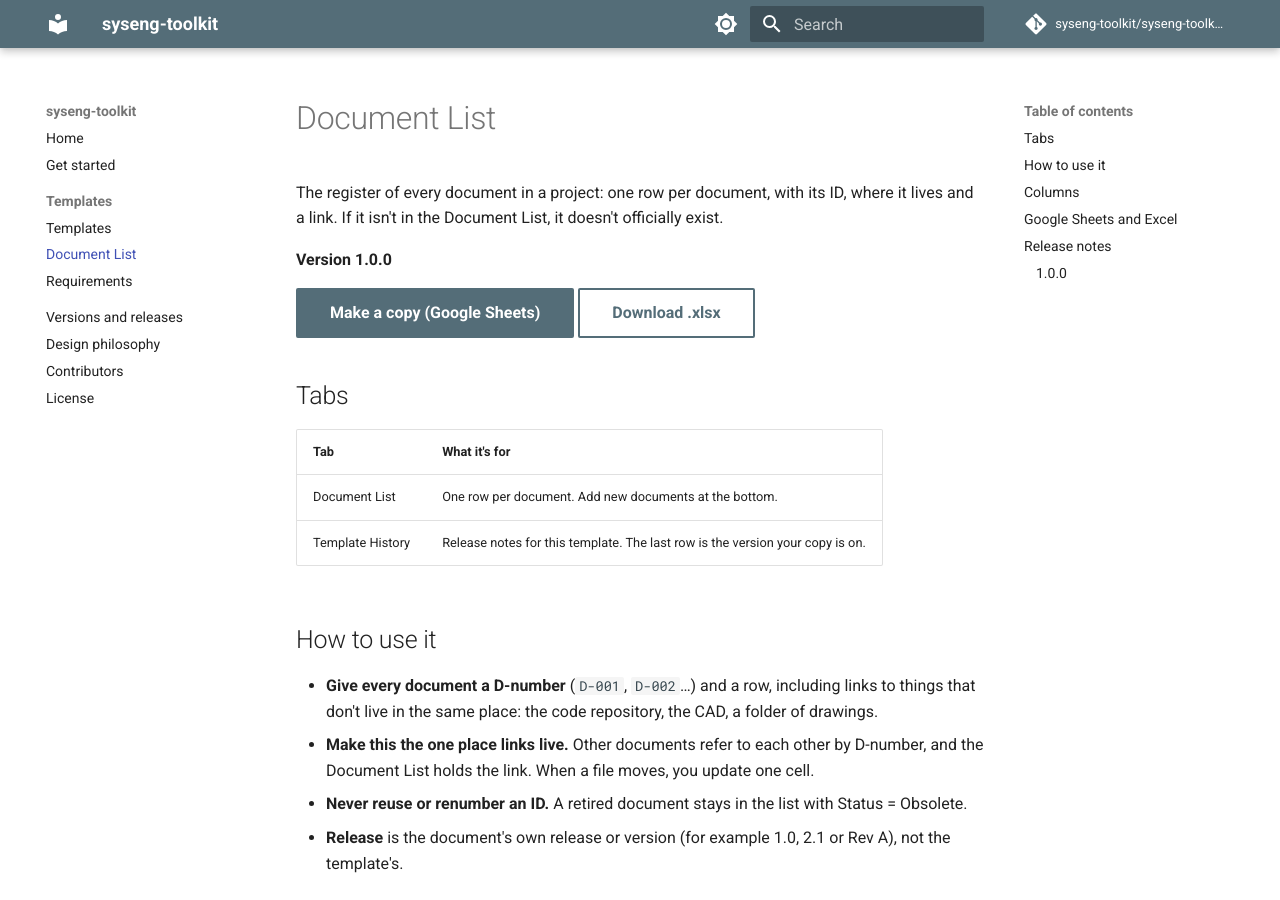
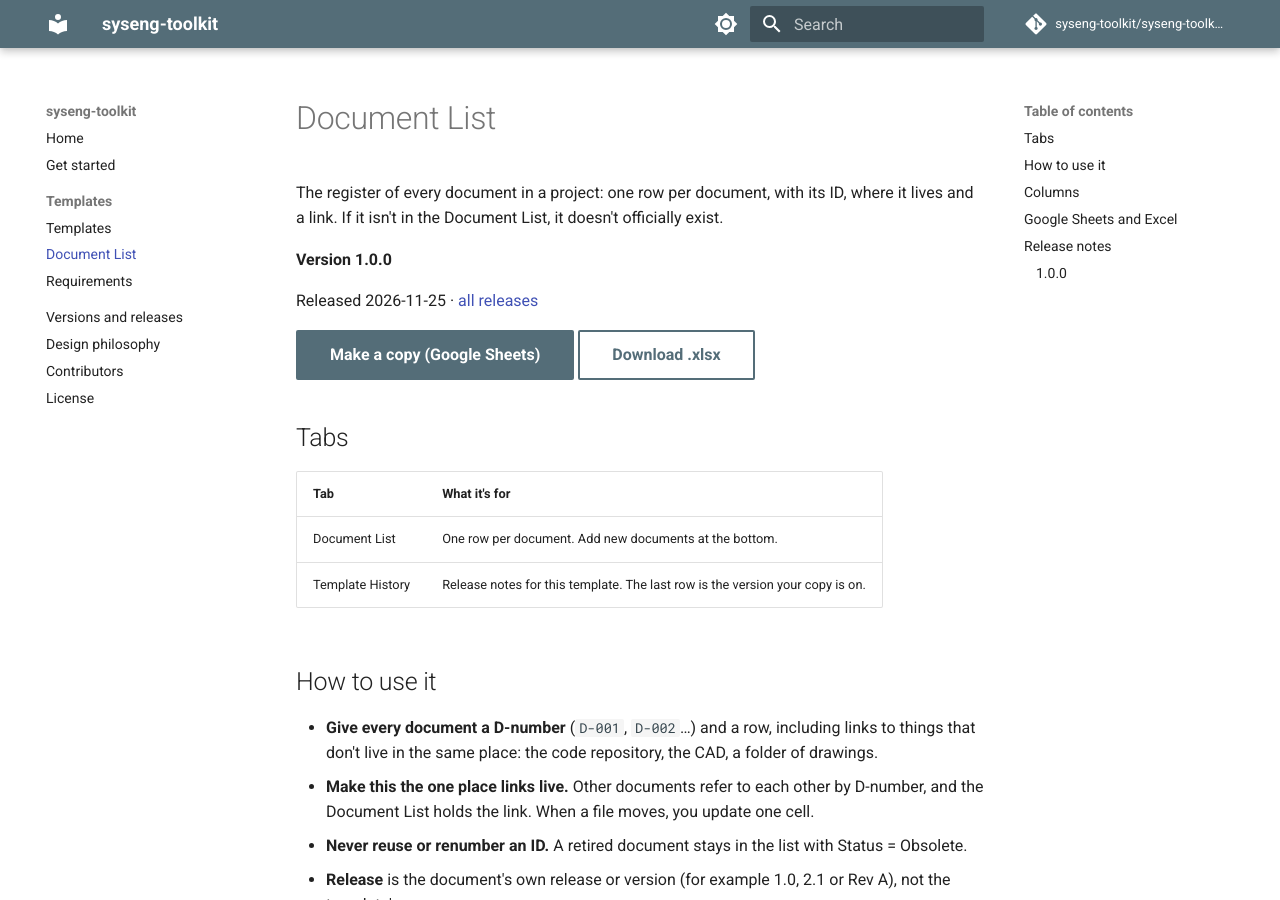
Before and after one commit to syseng-toolkit/syseng-toolkit.github.io, an MkDocs documentation site: the page built from docs/templates/document-list.md, in a window 1280 px wide and 900 px high. Built offline with MkDocs 1.6.1 and Material for MkDocs 9.7.7, drawn with Linux system fonts in a browser that asks for light colours; comment, search, counter and statistics services are not loaded.

Commit message:
Release Document List 1.0.0 and Requirements 1.0.0
Co-Authored-By: Claude Opus 5.5 <noreply@anthropic.com>

```diff
--- a/docs/templates/document-list.md
+++ b/docs/templates/document-list.md
@@ -4,8 +4,9 @@ The register of every document in a project: one row per document, with its ID,
 
 **Version 1.0.0**
 
-<!-- The release step fills in these two links. -->
-[Make a copy (Google Sheets)](https://docs.google.com/spreadsheets/d/RELEASE_SHEET_ID/copy){ .md-button .md-button--primary } [Download .xlsx](https://github.com/syseng-toolkit/syseng-toolkit.github.io/releases/tag/document-list-v1.0.0){ .md-button }
+Released 2026-11-25 · [all releases](https://github.com/syseng-toolkit/syseng-toolkit.github.io/releases)
+
+[Make a copy (Google Sheets)](https://docs.google.com/spreadsheets/d/1tu9KQy90gAaCCBUsVmihjDNGsxZiD_XzSM-vfMnwiJE/copy){ .md-button .md-button--primary } [Download .xlsx](https://github.com/syseng-toolkit/syseng-toolkit.github.io/releases/download/document-list-v1.0.0/syseng-toolkit-document-list-1.0.0.xlsx){ .md-button }
 
 ## Tabs
 
```
Also changed, not shown: docs/templates/requirements.md (+3 -2 lines).
